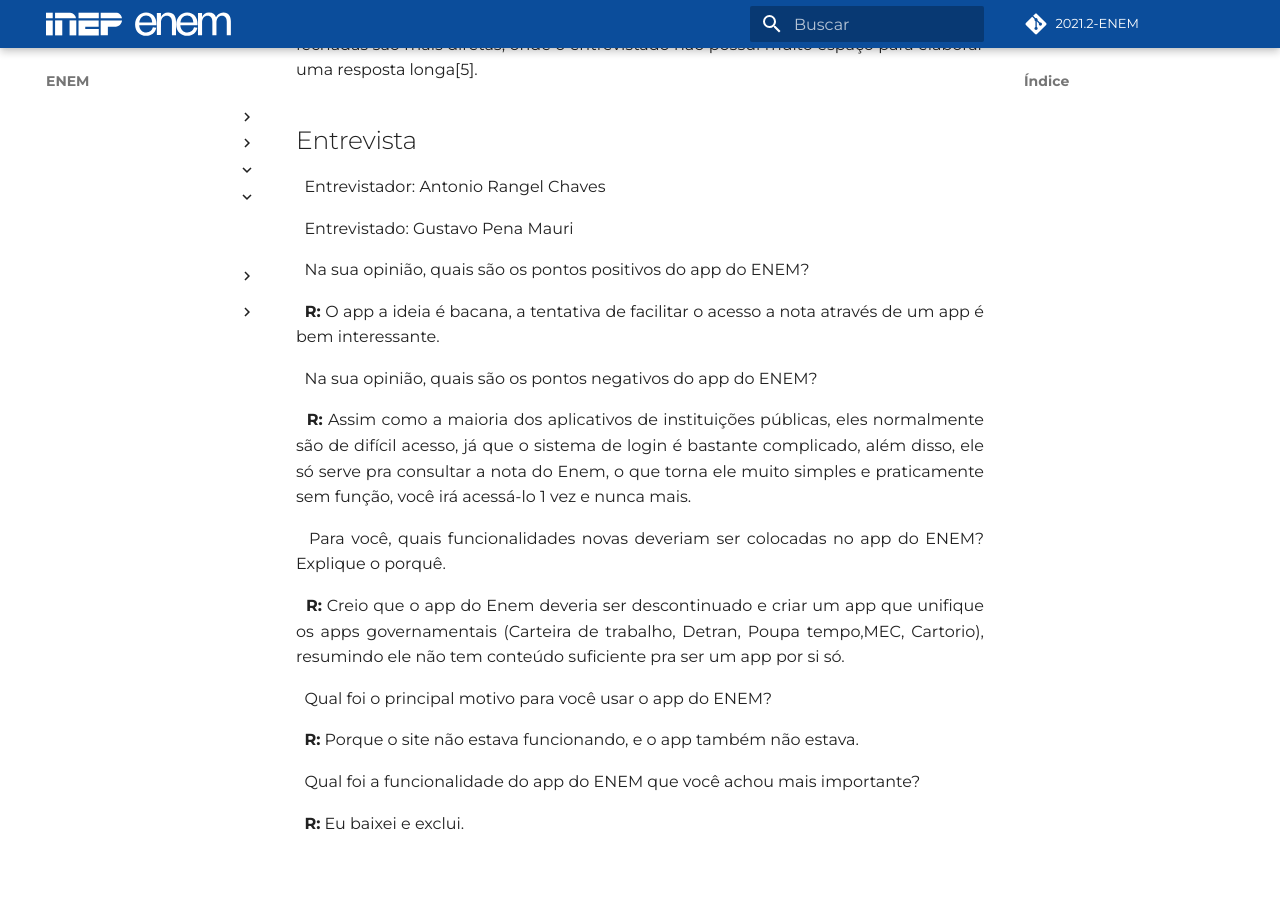
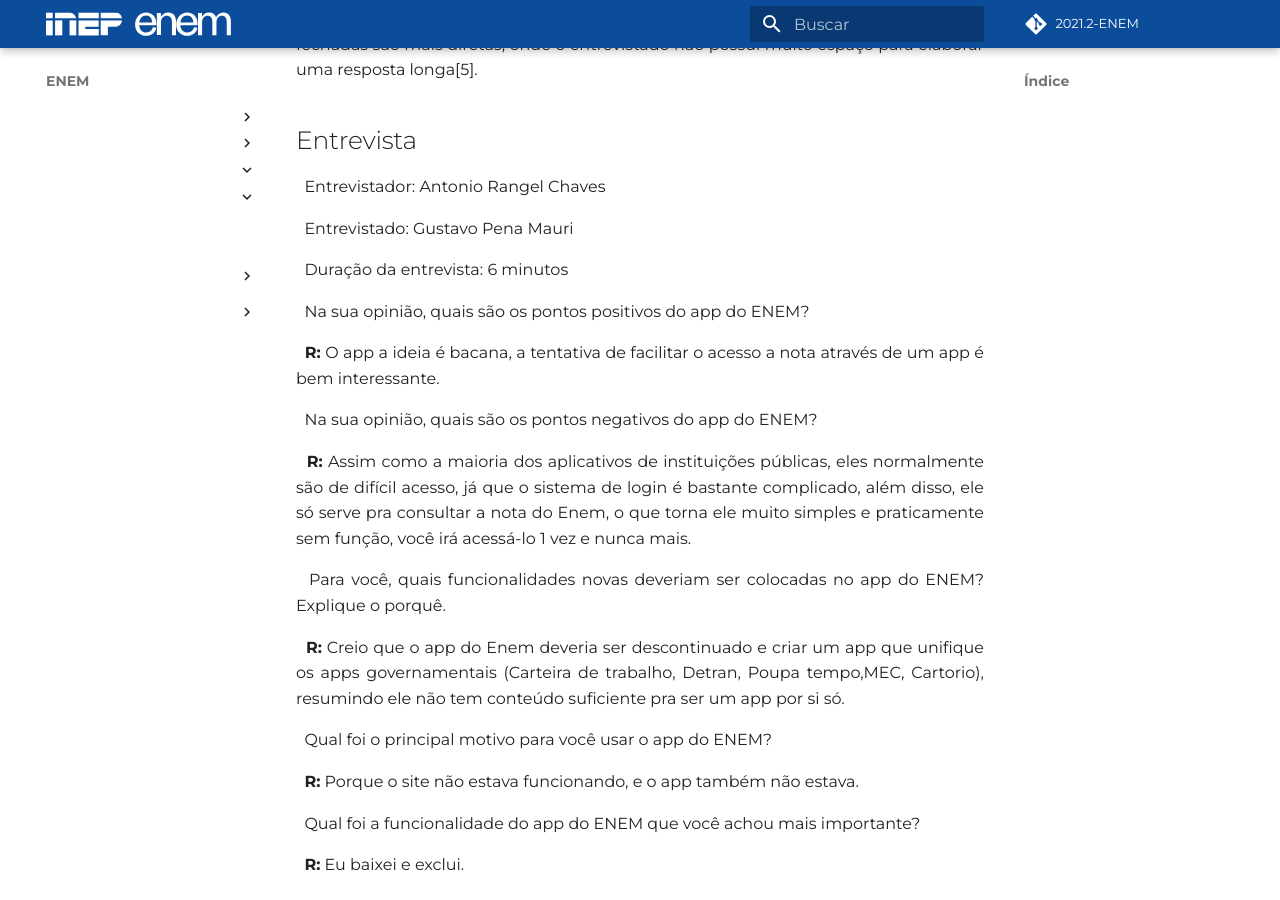
Before and after one commit to jackesfonseca/2021.2-ENEM, an MkDocs documentation site: the page built from docs/elicitacao/tecnicas-elicitacao/entrevista.md, in a window 1280 px wide and 900 px high, scrolled down 613 px. Built offline with MkDocs 1.6.1 and Material for MkDocs 9.7.7, drawn with Linux system fonts in a browser that asks for light colours; some web fonts are replaced; comment, search, counter and statistics services are not loaded.

Commit message:
Colocando a duração da entrevista

```diff
--- a/docs/elicitacao/tecnicas-elicitacao/entrevista.md
+++ b/docs/elicitacao/tecnicas-elicitacao/entrevista.md
@@ -25,6 +25,10 @@
 
 &nbsp;
 Entrevistado: Gustavo Pena Mauri
+
+
+&nbsp;
+Duração da entrevista: 6 minutos
 
 
 &nbsp;
```
